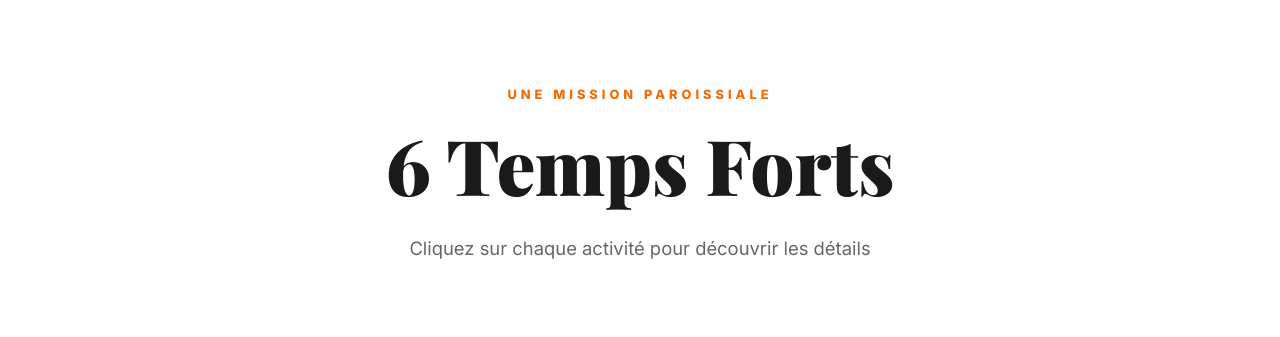
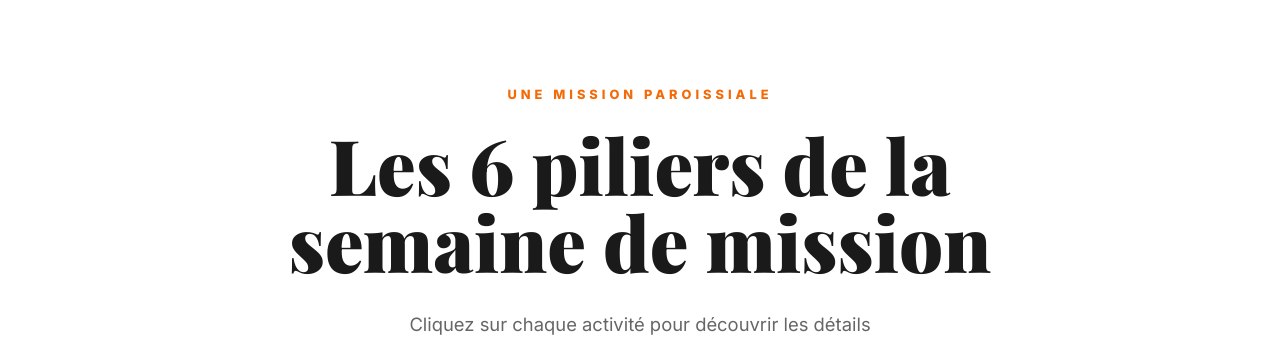
Before and after one commit to anselmecallens-source/famissio-antigravity, a React (Vite) app in the folder famissio/: page / in a window 1280 px wide. Shown: the part 8920-9257 px from the top of the page. Built offline with nearby package versions, Linux system fonts and the light colour scheme.

Commit message:
Mise à jour design Famissio

```diff
--- a/famissio/src/components/ProtectedPage.jsx
+++ b/famissio/src/components/ProtectedPage.jsx
@@ -181,7 +181,7 @@ const ProtectedPage = () => {
         <div className="protected-wrapper">
             <style>{styles}</style>
             <div className="secret-content">
-                <h1 className="secret-title">Qui sommes-nous ?</h1>
+                <h1 className="secret-title">Qui êtes vous ?</h1>
             </div>
         </div>
     );
--- a/famissio/src/pages/Home.jsx
+++ b/famissio/src/pages/Home.jsx
@@ -1228,7 +1228,7 @@ const Home = () => {
             <section className="tf-showcase">
                 <div className="tf-header">
                     <div className="tf-super">Une Mission Paroissiale</div>
-                    <h2 className="tf-title">6 Temps Forts</h2>
+                    <h2 className="tf-title">Les 6 piliers de la semaine de mission</h2>
                     <p className="tf-subtitle">Cliquez sur chaque activité pour découvrir les détails</p>
                 </div>
 
```
